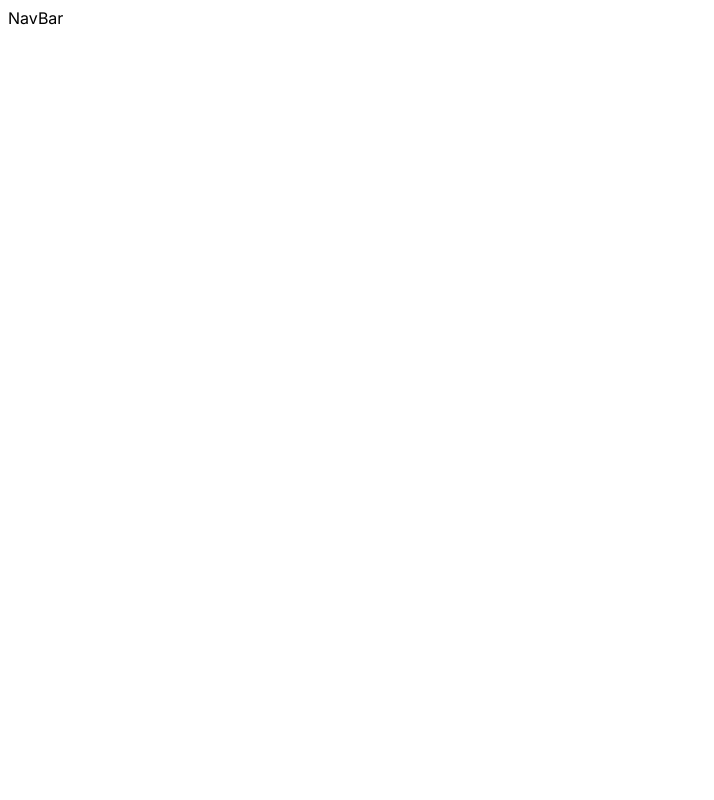
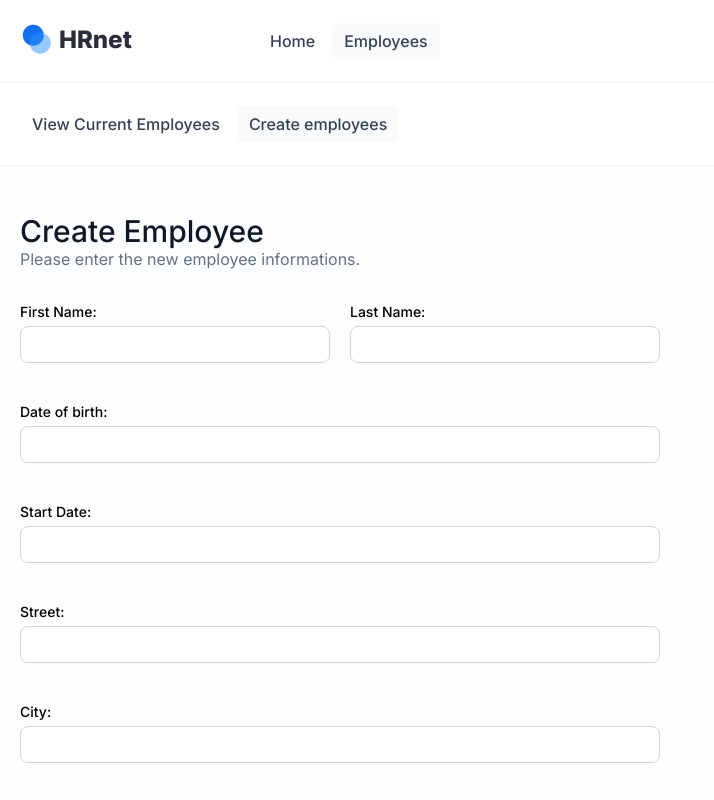
Before and after one commit to Mat2dr/hrnet, a React (Create React App) app in the folder hrnet/: page /NewEmployee in a window 1280 px wide. Before the commit this address had no page. Shown: the top 800 px of the page, without its empty margins (0-714 px from the left). Built offline with nearby package versions, Linux system fonts and the light colour scheme; the HTML template or start-up script is replaced by a standard one.

Commit message:
Employee page

```diff
--- a/hrnet/src/App.js
+++ b/hrnet/src/App.js
@@ -1,6 +1,7 @@
 import { BrowserRouter, Routes, Route } from 'react-router-dom'
-import NavBar from './components/NavBar';
+import NavBar from './components/NavBar/NavBar';
 import Home from './pages/Home';
+import NewEmployee from './pages/NewEmployee';
 
 function App() {
   return (
@@ -8,6 +9,7 @@ function App() {
         <NavBar />
         <Routes>
             <Route path="/" exact element={<Home />} />
+            <Route path="/NewEmployee" exact element={<NewEmployee />} />
         </Routes>
     </BrowserRouter>
   );
--- a/hrnet/src/components/NavBar.jsx
+++ /dev/null
@@ -1,9 +0,0 @@
-import React from 'react'
-
-const NavBar = () => {
-  return (
-    <div>NavBar</div>
-  )
-}
-
-export default NavBar
--- /dev/null
+++ b/hrnet/src/components/NavBar/NavBar.css
@@ -0,0 +1,45 @@
+a {
+    text-decoration: none;
+    color: inherit;
+}
+
+#NavBar {
+    border-bottom: #F2F3F5 1px solid;
+}
+
+#NavBar .container {
+    display: flex;
+    justify-content: space-between;
+    align-items: center;
+    max-width: 1240px;
+    margin: auto;
+    margin-top: 15px;
+    margin-bottom: 15px;
+}
+
+
+#NavBar ul {
+    margin-left: 85px;
+    display: flex;
+    column-gap: 5px;
+    list-style-type: none;
+    font-size: 16px;
+    font-weight: 500;
+    color: #344054;
+}
+
+#NavBar ul a{
+    padding: 8px 12px;
+    border-radius: 6px;
+}
+
+#NavBar ul .selected {
+    background: #F9FAFB;
+    padding: 8px 12px;
+    border-radius: 6px;
+}
+
+.NavBar-links {
+    display: flex;
+    align-items: center;
+}
--- /dev/null
+++ b/hrnet/src/components/NavBar/NavBar.jsx
@@ -0,0 +1,25 @@
+import React from 'react'
+import logo from '../../utils/img/logo.png';
+import "./NavBar.css";
+
+import { Link } from 'react-router-dom';
+
+const NavBar = () => {
+  return (
+    <div id='NavBar'>
+      <div className="container">
+        <div className='NavBar-links'>
+          <Link to='/'>
+            <img src={logo} alt="logo HRnet" />
+          </Link>
+          <ul>
+            <li><Link to='/'>Home</Link></li>
+            <li><Link to='/NewEmployee' className='selected'>Employees</Link></li>
+          </ul>
+        </div>
+      </div>
+    </div>
+  )
+}
+
+export default NavBar
--- /dev/null
+++ b/hrnet/src/components/SubNavBar/SubNavBar.css
@@ -0,0 +1,45 @@
+a {
+    text-decoration: none;
+    color: inherit;
+}
+
+#SubNavBar {
+    border-bottom: #F2F3F5 1px solid;
+}
+
+#SubNavBar .container {
+    display: flex;
+    justify-content: space-between;
+    align-items: center;
+    max-width: 1240px;
+    margin: auto;
+    margin-top: 15px;
+    margin-bottom: 15px;
+}
+
+
+#SubNavBar ul {
+    display: flex;
+    column-gap: 5px;
+    list-style-type: none;
+    font-size: 16px;
+    font-weight: 500;
+    color: #344054;
+    padding: 0;
+}
+
+#SubNavBar ul a{
+    padding: 8px 12px;
+    border-radius: 6px;
+}
+
+#SubNavBar ul .selected {
+    background: #F9FAFB;
+    padding: 8px 12px;
+    border-radius: 6px;
+}
+
+.SubNavBar-links {
+    display: flex;
+    align-items: center;
+}
--- /dev/null
+++ b/hrnet/src/components/SubNavBar/SubNavBar.jsx
@@ -0,0 +1,21 @@
+import React from 'react'
+import "./SubNavBar.css";
+
+import { Link } from 'react-router-dom';
+
+const NavBar = () => {
+  return (
+    <div id='SubNavBar'>
+      <div className="container">
+        <div className='SubNavBar-links'>
+          <ul>
+            <li><Link to='/ListEmployees'>View Current Employees</Link></li>
+            <li><Link to='/NewEmployee' className='selected'>Create employees</Link></li>
+          </ul>
+        </div>
+      </div>
+    </div>
+  )
+}
+
+export default NavBar
--- a/hrnet/src/index.css
+++ b/hrnet/src/index.css
@@ -3,9 +3,85 @@
 body {
   font-family: 'Inter', sans-serif;
   -webkit-font-smoothing: antialiased;
+  margin: 0;
+  padding: 0;
 }
 
 code {
   font-family: source-code-pro, Menlo, Monaco, Consolas, 'Courier New',
     monospace;
 }
+
+#NewEmployee .content {
+  background: #FCFEFF;
+  min-height: 100vh;
+}
+
+#NewEmployee .content .container {
+  display: flex;
+  flex-direction: column;
+  justify-content: space-between;
+  max-width: 1240px;
+  margin: auto;
+  padding-top: 50px;
+}
+#NewEmployee p {
+  font-size: 16px;
+  font-weight: 400;
+  color: #667085;
+  line-height: 1;
+  margin-top: 5px;
+}
+#NewEmployee h3 {
+  font-size: 30px;
+  font-weight: 500;
+  color: #101828;
+  margin: 0;
+  line-height: 1;
+}
+
+
+#NewEmployee form {
+  display: flex;
+  flex-direction: column;
+  max-width: 640px;
+}
+
+#NewEmployee form label{
+  display: flex;
+  flex-direction: column;
+  padding-top: 20px;
+  padding-bottom: 20px;
+  font-size: 14px;
+  font-weight: 500;
+}
+#NewEmployee form input{
+  border-radius: 8px;
+  border: #D0D5DD 1px solid;
+  padding: 10px 14px;
+  margin-top: 6px;
+  cursor: pointer;
+}
+
+#NewEmployee form .submit-btn{
+  color: white;
+  background: #2F80ED;
+  width: fit-content;
+  border: 0px;
+  padding: 10px 16px;
+  cursor: pointer;
+}
+#NewEmployee form .submit-btn:hover{
+  background: #5597ed;
+}
+
+.double-inputs {
+  display: flex;
+  flex-direction: row;
+  justify-content: space-between;
+  gap: 20px;
+}
+
+.double-inputs label {
+  width: 50%;
+}
--- /dev/null
+++ b/hrnet/src/pages/NewEmployee.jsx
@@ -0,0 +1,56 @@
+import React from 'react'
+import SubNavBar from '../components/SubNavBar/SubNavBar'
+
+const NewEmployee = () => {
+  return (
+    <div id='NewEmployee'>
+        <SubNavBar/>
+        <div className='content'>
+            <div className='container'>
+                <h3>Create Employee</h3>
+                <p>Please enter the new employee informations.</p>
+                <form>
+                    <div>
+                        <div className='double-inputs'>
+                            <label>
+                                First Name:
+                                <input type="text" name="firstName" />
+                            </label>
+                            <label>
+                                Last Name:
+                                <input type="text" name="LastName" />
+                            </label>
+                        </div>
+
+                        <label>
+                            Date of birth:
+                            <input type="text" name="DateOfBirth" />
+                        </label>
+                    </div>
+
+                    <label>
+                        Start Date:
+                        <input type="text" name="StartDate" />
+                    </label>
+
+                    <label>
+                        Street:
+                        <input type="text" name="Street" />
+                    </label>
+                    <label>
+                        City:
+                        <input type="text" name="City" />
+                    </label>
+                    <label>
+                        Zip Code:
+                        <input type="text" name="Zip Code" />
+                    </label>
+                    <input className='submit-btn' type="submit" value="Add" />
+                </form>
+            </div>
+        </div>
+    </div>
+  )
+}
+
+export default NewEmployee
```
Also changed, not shown: hrnet/src/utils/img/logo.png (added).
